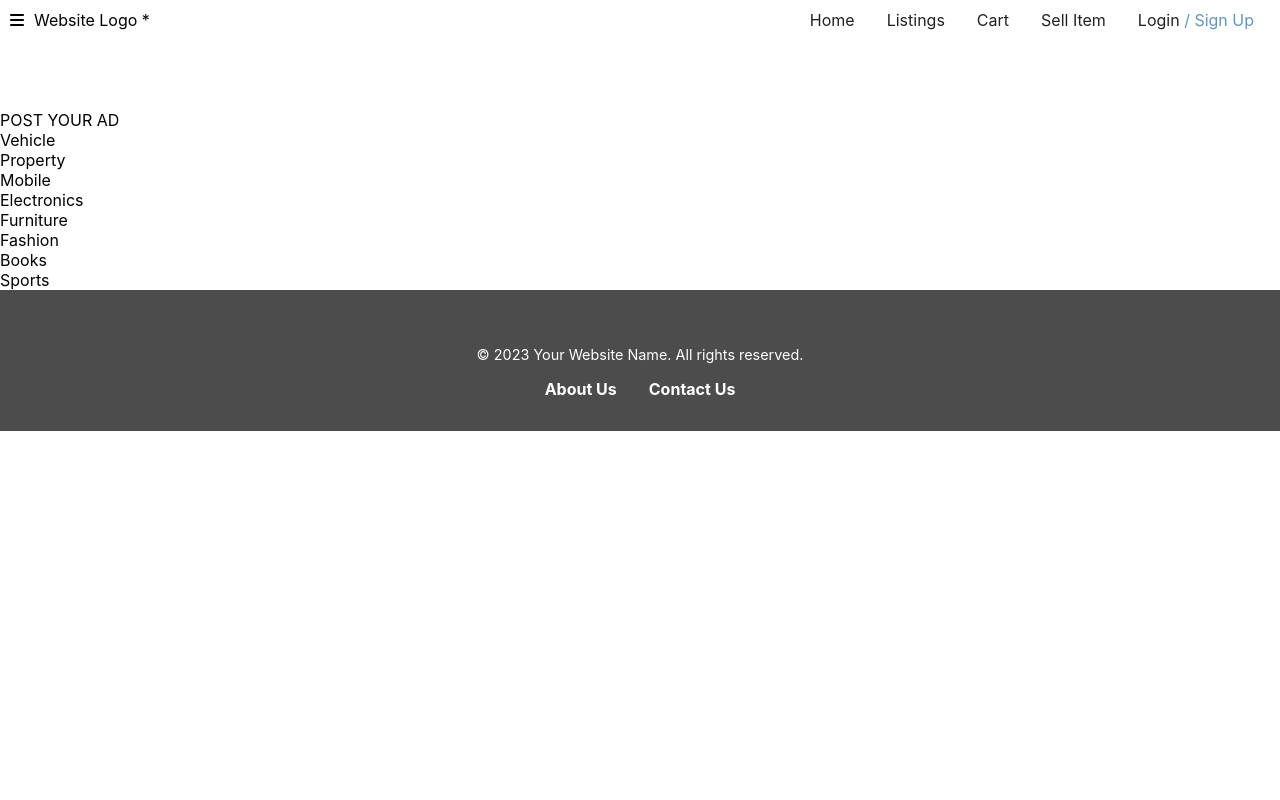
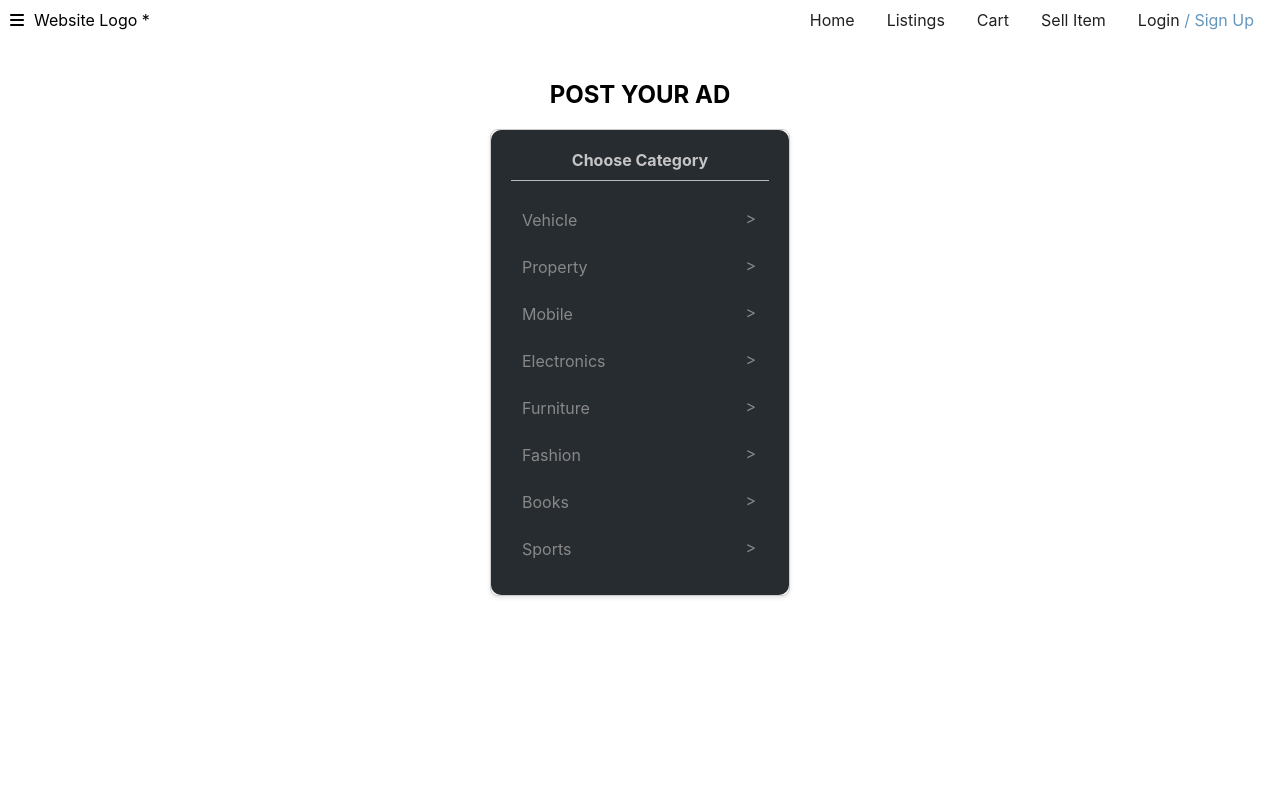
Before and after one commit to jayant-lohchab/second-life-market, a React (Create React App) app: page /sell in a window 1280 px wide. Shown: the top 800 px of the page. Built offline with nearby package versions, Linux system fonts and the light colour scheme.

Commit message:
sell page

```diff
--- a/src/Pages/Sell.jsx
+++ b/src/Pages/Sell.jsx
@@ -65,7 +65,7 @@ const SellPage = () => {
       );
     case 2:
       return (
-        <div className={classes.sellPageWrapper}>
+
           <StepTwo
             prevStep={prevStep}
             setFormData={setFormData}
@@ -73,7 +73,7 @@ const SellPage = () => {
             onChange={handleStepTwoChange}
             onSubmit={handleSubmit}
           />
-        </div>
+
       );
     default:
       return <div></div>;
--- a/src/components/MainNavigation.module.css
+++ b/src/components/MainNavigation.module.css
@@ -178,7 +178,7 @@
   width: 100vw ;
 
   height: 100vh;
-  position: absolute;
+  position: fixed;
   background-color: #0000008f;
 
   margin-top:-16px;
--- a/src/components/forms/stepOne.jsx
+++ b/src/components/forms/stepOne.jsx
@@ -1,4 +1,7 @@
-import classes from "../main.module.css";
+import React from 'react';
+import classes from '../main.module.css';
+import SellPage from '../../Pages/Sell';
+
 
 const StepOne = ({ selectedCategory, onSelectCategory }) => {
   const categories = [
@@ -14,25 +17,30 @@ const StepOne = ({ selectedCategory, onSelectCategory }) => {
 
   return (
     <>
-      <div className={classes.sellPageWrapper} style={{backgroundColor:"white"}}>
-        <div>
-          <div>POST YOUR AD</div>
+    <div style={{height:'100vh'}}>
+    <div className={classes.sellHeader}>
+        POST YOUR AD
       </div>
-        <div>
-          <ul>
+    <div className={classes.sellPageWrapper} style={{ backgroundColor: 'white' }}>
+
+
+        <ul className={classes.categoryList}>
+         <h5>Choose Category</h5>
+
           {categories.map((category, index) => (
-              <label>
+            <label key={index} className={classes.categoryLabel}>
               <li
-                key={index}
-                className={selectedCategory === category ? "selected" : ""}
+                className={`${classes.categoryItem} ${selectedCategory === category ? classes.selected : ''}`}
                 onClick={() => onSelectCategory(category)}
               >
                 {category}
+                <div className={classes.sellArrow}> > </div>
               </li>
             </label>
           ))}
         </ul>
       </div>
+
     </div>
     </>
   );
--- a/src/components/forms/stepTwo.jsx
+++ b/src/components/forms/stepTwo.jsx
@@ -1,4 +1,6 @@
-import { Form } from "react-router-dom";
+
+import React from "react";
+import classes from "../main.module.css";
 
 const StepTwo = ({ prevStep, setFormData, formData, onChange, onSubmit }) => {
   const handleInputChange = (event) => {
@@ -8,17 +10,17 @@ const StepTwo = ({ prevStep, setFormData, formData, onChange, onSubmit }) => {
   };
 
   const handleSubmit = (event) => {
-    event.preventDefault(); // Prevent the default form submission behavior
-    onSubmit(); // Call the parent component's onSubmit function
+    event.preventDefault();
+    onSubmit();
     setFormData({
-      category:"",
-      contactEmail:"",
-      description:"",
-      image:"",
-      location:"",
-      name:"",
-      price:0,
-      sellerName:"",
+      category: "",
+      contactEmail: "",
+      description: "",
+      image: "",
+      location: "",
+      name: "",
+      price: 0,
+      sellerName: "",
     });
   };
 
@@ -27,97 +29,124 @@ const StepTwo = ({ prevStep, setFormData, formData, onChange, onSubmit }) => {
   }
 
   return (
-    <div style={{background:'white'}}>
-      <Form onSubmit={handleSubmit}>
-        <label>
+    <div style={{height:'100vh'}}>
+      <div className={classes.stepTwoWrapper}>
+      <form className={classes.steptwoform} onSubmit={handleSubmit}>
+
+
+        <div className={classes.sellFormWrapper}>
+        <label className={classes.stepTwoformLabel}>
           Your Contact Email
           <input
+            className={classes.stepTwoformInput}
             type="text"
             required
             name="contactEmail"
             value={formData.contactEmail}
             onChange={handleInputChange}
-            placeholder="Enter email"
+            p
           />
         </label>
-        <br />
-        <label>
+
+
+        <label  className={classes.stepTwoformLabel}>
+          Your Name
+          <input
+           className={classes.stepTwoformInput}
+            type="text"
+            required
+            name="sellerName"
+            value={formData.sellerName}
+            onChange={handleInputChange}
+          />
+        </label>
+        </div>
+        <div className={classes.sellFormWrapper}>
+
+        <label  className={classes.stepTwoformLabel}>
+          Product Name
+          <input
+           className={classes.stepTwoformInput}
+            type="text"
+            required
+            name="name"
+            value={formData.name}
+            onChange={handleInputChange}
+          />
+        </label>
+
+        <label  className={classes.stepTwoformLabel}>
+          Price(in inr)
+          <input
+           className={classes.stepTwoformInput}
+            type="number"
+            required
+            name="price"
+            value={formData.price}
+            onChange={handleInputChange}
+          />
+        </label>
+
+
+        </div>
+
+
+
+        <div className={classes.sellFormWrapper}>
+
+
+        <label  className={classes.stepTwoformLabel}>
+          Your Location
+          <input
+           className={classes.stepTwoformInput}
+            type="text"
+            required
+            name="location"
+            value={formData.location}
+            onChange={handleInputChange}
+          />
+        </label>
+
+        <label  className={classes.stepTwoformLabel}>
           Description of the product
           <textarea
             name="description"
             required
             value={formData.description}
             onChange={handleInputChange}
-            placeholder="Enter Description"
+            className={classes.stepTwoformInput}
           />
         </label>
 
-        <br />
-        <label>
+        </div>
+
+
+        <label  className={classes.stepTwoformLabel}>
           Upload Image
           <input
-          type="text"
+          className={classes.stepTwoformInput}
+          type="file"
+          accept="image/*"
           required
           name="image"
           value={formData.image}
           onChange={handleInputChange}
-          placeholder="Enter Image Url"
-          />
-        </label>
-        <br />
-
-        <label>
-          Your Location
-          <input
-            type="text"
-            required
-            name="location"
-            value={formData.location}
-            onChange={handleInputChange}
-            placeholder="Enter location"
-          />
-        </label>
-        <br />
-        <label>
-          Name of your product
-          <input
-            type="text"
-            required
-            name="name"
-            value={formData.name}
-            onChange={handleInputChange}
-            placeholder="Enter product Name"
-          />
-        </label>
-        <br />
-        <label>
-          Price(in inr)
-          <input
-            type="number"
-            required
-            name="price"
-            value={formData.price}
-            onChange={handleInputChange}
-            placeholder="Price"
-          />
-        </label>
-        <br />
-        <label>
-          Your Name
-          <input
-            type="text"
-            required
-            name="sellerName"
-            value={formData.sellerName}
-            onChange={handleInputChange}
-            placeholder="Enter Your name"
           />
         </label>
 
-        {/* Submit button */}
-        <button>Submit</button>
-        <button onClick={backHandler}>Back</button>
-      </Form>
+
+
+
+
+
+        <div className={classes.buttonsWrapper}>
+          <button className={classes.submitButtonSellTwo}>Submit</button>
+          <button className={classes.backButtonSellTwo} onClick={backHandler}>
+            Back
+          </button>
+        </div>
+      </form>
+    </div>
     </div>
   );
 };
--- a/src/components/main.module.css
+++ b/src/components/main.module.css
@@ -1,4 +1,160 @@
 .sellPageWrapper {
-  margin-top: 70px;
   background-color: black;
 }
+
+
+.sellPageWrapper {
+  background-color: white;
+  border: 1px solid #ccc;
+  border-radius: 8px;
+  box-shadow: 0px 2px 4px rgba(0, 0, 0, 0.1);
+  width: 300px;
+  margin: 0 auto;
+}
+
+.sellHeader {
+  font-size: 24px;
+  font-weight: bold;
+  margin-bottom: 20px;
+  text-align: center;
+  margin-top: 40px;
+}
+
+.categoryList {
+  list-style: none;
+  padding: 0;
+  background-color: #272c31;
+  padding: 20px;
+  color: rgb(136, 136, 136);
+  border-radius:10px;
+
+
+}
+.categoryList h5{
+  text-align: center;
+  color:rgb(197, 197, 197);
+  border-bottom:1px solid rgb(186, 186, 186);
+  padding-bottom:10px;
+  margin-bottom: 18px;
+  font-size: 16px;
+}
+.categoryList li{
+  border:1px solid transparent;
+  margin-block:5px;
+  position: relative;
+}
+.categoryList li:hover{
+  background-color: #444;
+  border:1px solid rgb(136, 136, 136);
+  color:white;
+  border-radius:10px;
+}
+
+.categoryItem {
+  padding: 10px;
+  border-radius: 4px;
+  cursor: pointer;
+  transition: background-color 0.3s ease;
+}
+
+.selected {
+  background-color: #6598c0;
+  color: white;
+}
+.sellArrow{
+  position:absolute;
+  top:8px;
+  right:12px;
+}
+
+/* ---------------------*/
+
+
+
+.stepTwoWrapper {
+  background-color: #272c31;
+  padding: 20px;
+  border-radius: 8px;
+  box-shadow: 0px 2px 4px rgba(0, 0, 0, 0.1);
+  width:800px;
+  margin: 0 auto;
+  font-family: Arial, sans-serif;
+  color: white;
+  margin-top: 40px;
+
+}
+
+.stepTwoForm {
+  display: flex;
+  flex-direction: column;
+}
+
+.stepTwoformLabel {
+  flex:1;
+  font-size: 13px;
+  margin-bottom: 10px;
+  color:rgb(225, 219, 219);
+  font-family: system-ui, -apple-system, BlinkMacSystemFont, 'Segoe UI', Roboto, Oxygen, Ubuntu, Cantarell, 'Open Sans', 'Helvetica Neue', sans-serif;
+}
+
+.stepTwoformInput,
+.formTextarea {
+  padding: 8px;
+  border: 1px solid transparent;
+  border-radius: 4px;
+  margin-bottom: 15px;
+  margin-top:3px;
+  background-color: #3a3f44;
+  color: white;
+  width:100%;
+}
+
+.sellFormWrapper{
+  display: flex;
+  gap:50px;
+}
+.formTextarea {
+  resize: vertical;
+}
+
+.buttonsWrapper {
+  display: flex;
+  flex-direction: column;
+  margin-top: 20px;
+  gap:10px;
+}
+
+.submitButtonSellTwo,
+.backButtonSellTwo {
+  padding: 10px 20px;
+  border: none;
+  border-radius: 4px;
+  cursor: pointer;
+  transition: background-color 0.3s ease;
+}
+
+.submitButtonSellTwo {
+  background-color: #62a1e8d7;
+  color: white;
+  width:50%;
+  margin-inline: auto;
+}
+
+.submitButtonSellTwo:hover{
+  background-color: #2b4b70d7;
+
+}
+.backButtonSellTwo {
+  background-color: transparent;
+  color: rgb(184, 184, 184);
+  margin-inline: auto;
+  width:50%;
+  border:1px solid transparent;
+
+
+}
+.backButtonSellTwo:hover {
+   border:1px solid grey;
+
+
+}
```
Lines whose indentation alone changed are shown as unchanged.
